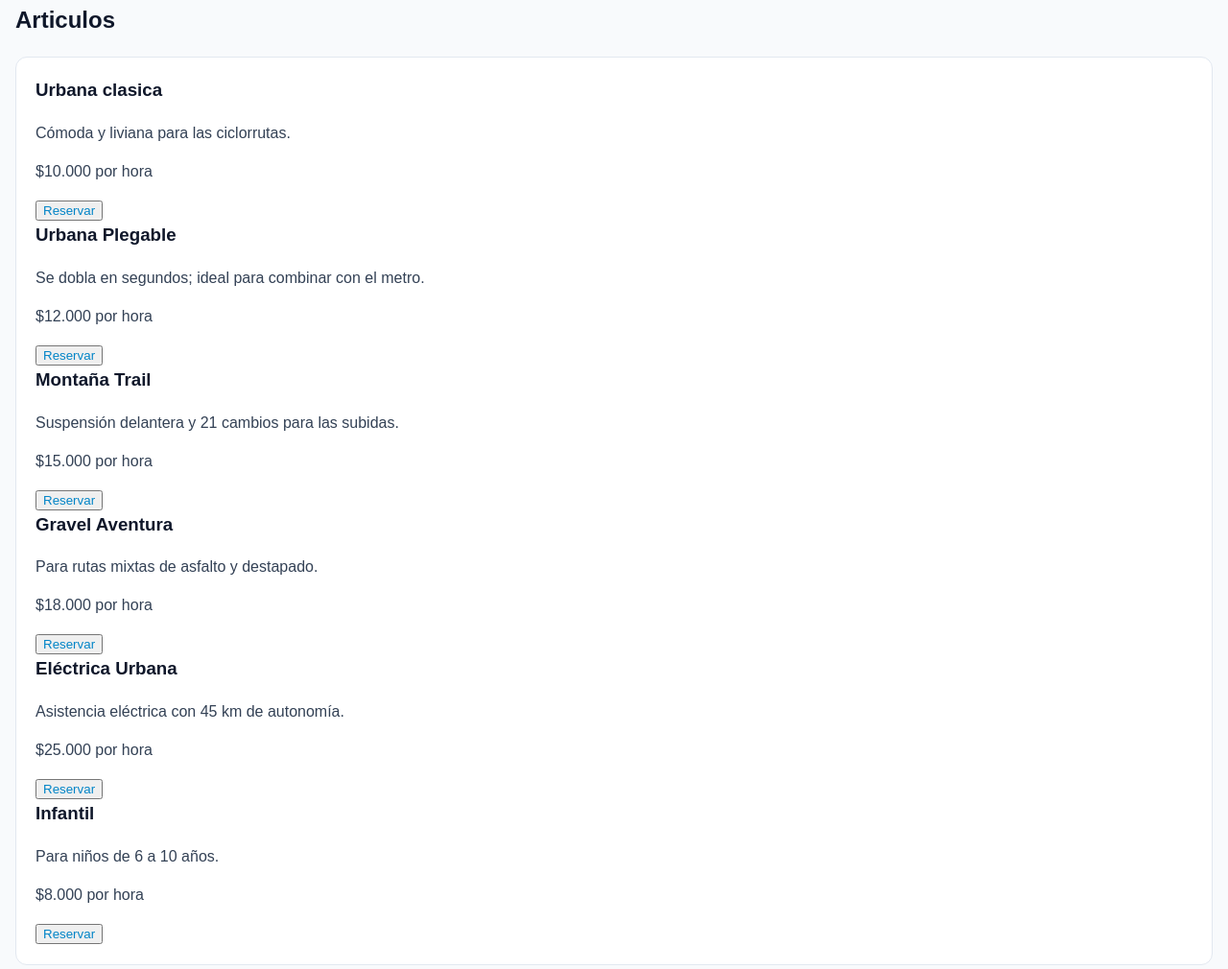
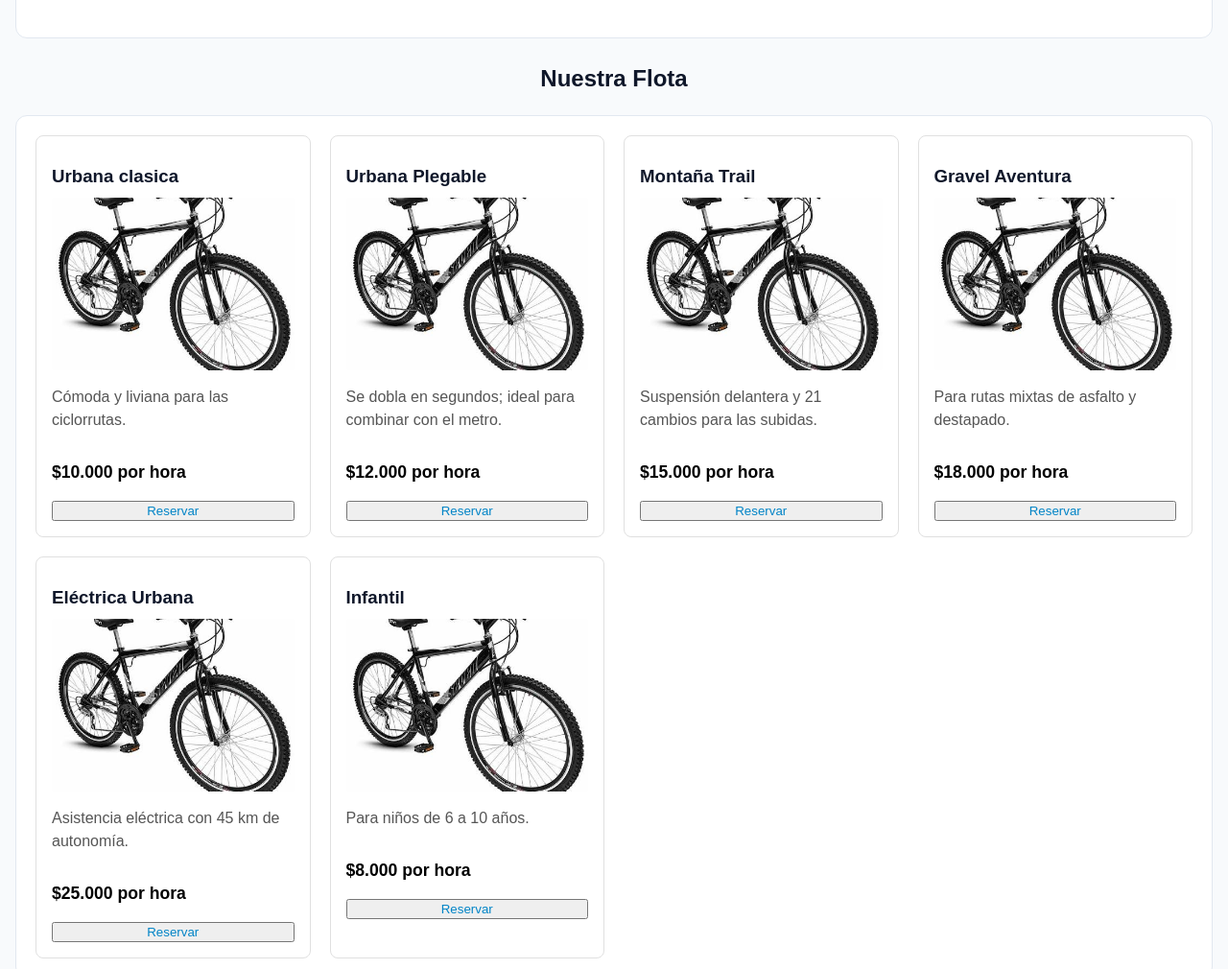
Before and after one commit to AndresFelipeOrozcoPaternina/rueda-libre, a plain HTML site: page index.html in a window 1280 px wide. Shown: the part 816-1826 px from the top of the page at 96% size. Drawn offline with Linux system fonts and the light colour scheme.

Commit message:
feat: imagenes y estilos

```diff
--- /dev/null
+++ b/css/articulos.css
@@ -0,0 +1,50 @@
+
+h2 {
+  text-align: center;
+  margin: 20px 0;
+}
+
+
+#nuestra-flota {
+  display: grid;
+  grid-template-columns: repeat(auto-fit, minmax(250px, 1fr));
+  gap: 20px;
+  padding: 20px;
+}
+
+
+.modelo {
+  display: flex;
+  flex-direction: column;
+
+
+  border: 1px solid #e0e0e0;
+  border-radius: 8px;
+  padding: 16px;
+  background-color: #ffffff;
+}
+
+.modelo img {
+  width: 100%;
+  height: 180px;
+  object-fit: cover;
+  border-radius: 4px;
+}
+
+.modelo h3 {
+  margin: 12px 0 8px 0;
+}
+
+
+.modelo p {
+  color: #555;
+  margin-bottom: 12px;
+}
+
+
+.modelo p.precio {
+  font-weight: bold;
+  font-size: 1.1rem;
+  color: #000;
+  margin-bottom: 16px;
+}
--- a/index.html
+++ b/index.html
@@ -8,6 +8,7 @@
     <link rel="preconnect" href="https://fonts.gstatic.com" crossorigin>
     <link href="https://fonts.googleapis.com/css2?family=Montserrat:wght@600;700&family=Open+Sans:wght@400;600&display=swap" rel="stylesheet">
     <link rel="stylesheet" href="css/styles.css">
+    <link rel="stylesheet" href="css/articulos.css">
 
 </head>
 <body>
@@ -54,80 +55,59 @@
             </ul>
     </section>
 
-         <h2>Articulos</h2>
-    <section id="articulos">
+         <h2>Nuestra Flota</h2>
+    <section id="nuestra-flota">
 
-        <article id="modelo">
+        <article class="modelo">
             <h3>Urbana clasica</h3>
-
+             <img src="img/bicicleta.jpeg" alt="bicicleta">
             <p>Cómoda y liviana para las ciclorrutas.</p>
-            <p id="precio">$10.000 por hora</p>
-           <button><a href="./paginas/reservas.html">Reservar</a></button>
+            <p class="precio">$10.000 por hora</p>
+           <button class="btn-reservar"><a href="./paginas/reservas.html">Reservar</a></button>
          </article>
 
-          <article id="modelo">
+          <article class="modelo">
             <h3>Urbana Plegable</h3>
-
+             <img src="img/bicicleta.jpeg" alt="bicicleta">
             <p>Se dobla en segundos; ideal para combinar con el metro.</p>
-            <p id="precio">$12.000 por hora</p>
-           <button><a href="./paginas/reservas.html">Reservar</a></button>
+            <p class="precio">$12.000 por hora</p>
+           <button class="btn-reservar"><a href="./paginas/reservas.html">Reservar</a></button>
          </article>
 
-         <article id="modelo">
+         <article class="modelo">
             <h3>Montaña Trail</h3>
+            <img src="img/bicicleta.jpeg" alt="bicicleta">
 
             <p>Suspensión delantera y 21 cambios para las subidas.</p>
-            <p id="precio">$15.000 por hora</p>
-           <button><a href="./paginas/reservas.html">Reservar</a></button>
+            <p class="precio">$15.000 por hora</p>
+           <button class="btn-reservar"><a href="./paginas/reservas.html">Reservar</a></button>
          </article>
 
-         <article id="modelo">
+         <article class="modelo">
             <h3>Gravel Aventura</h3>
-
+             <img src="img/bicicleta.jpeg" alt="bicicleta">
             <p>Para rutas mixtas de asfalto y destapado.</p>
-            <p id="precio">$18.000 por hora</p>
-           <button><a href="./paginas/reservas.html">Reservar</a></button>
+            <p class="precio">$18.000 por hora</p>
+           <button class="btn-reservar"><a href="./paginas/reservas.html">Reservar</a></button>
          </article>
 
-         <article id="modelo">
+         <article class="modelo">
             <h3>Eléctrica Urbana</h3>
-
+             <img src="img/bicicleta.jpeg" alt="bicicleta">
             <p>Asistencia eléctrica con 45 km de autonomía.</p>
-            <p id="precio">$25.000 por hora</p>
-           <button><a href="./paginas/reservas.html">Reservar</a></button>
+            <p class="precio">$25.000 por hora</p>
+           <button class="btn-reservar"><a href="./paginas/reservas.html">Reservar</a></button>
          </article>
 
-         <article id="modelo">
+         <article class ="modelo">
             <h3>Infantil</h3>
-
+             <img src="img/bicicleta.jpeg" alt="bicicleta">
             <p>Para niños de 6 a 10 años.</p>
-            <p id="precio">$8.000 por hora</p>
-           <button><a href="./paginas/reservas.html">Reservar</a></button>
+            <p class="precio">$8.000 por hora</p>
+           <button class="btn-reservar"><a href="./paginas/reservas.html">Reservar</a></button>
          </article>
 
-
-
-
-
-
-
-
     </section>
-
-
-
-
-
-
-
-
-
-
-
-
-
-
-
 
     <section>
 
```
